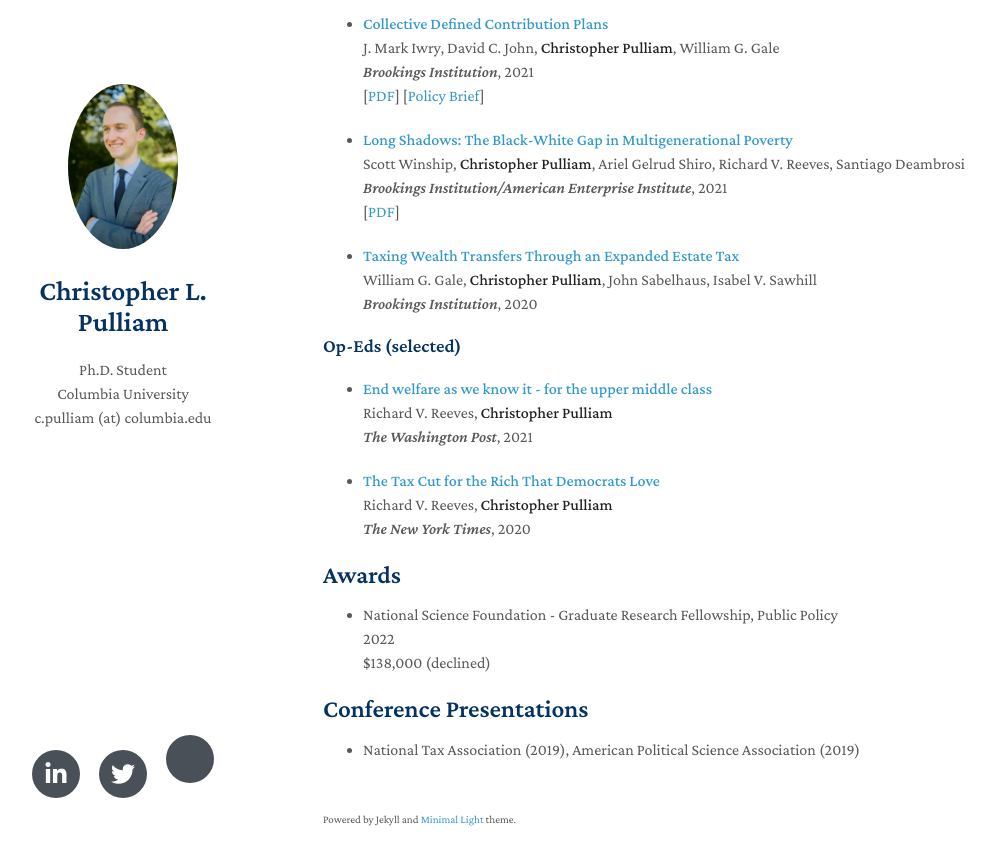
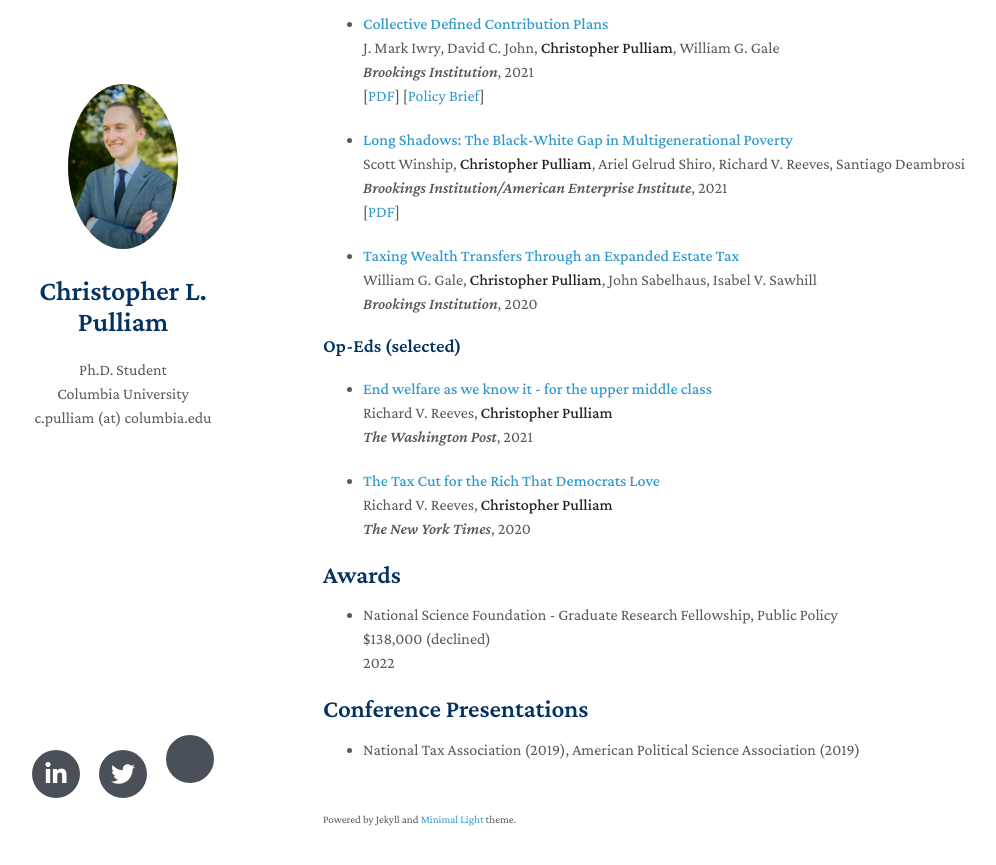
Before and after one commit to christopher-pulliam/oldsite, a Jekyll site: the page built from index.md, in a window 1280 px wide and 900 px high, scrolled down 1299 px. Shown: the top 865 px of the window, without its empty margins (147-1143 px from the left). Built offline with Jekyll 4.4.1, drawn with Linux system fonts in a browser that asks for light colours; nearby versions of some CDN libraries; a style sheet for code colours, icons or effects is not loaded.

Commit message:
Update index.md

```diff
--- a/index.md
+++ b/index.md
@@ -116,9 +116,9 @@ layout: homepage
 ## Awards
 - National Science Foundation - Graduate Research Fellowship, Public Policy
   <br>
+  $138,000 (declined)
+  <br>
   2022
-  <br>
-  $138,000 (declined)
 
 ## Conference Presentations
 - National Tax Association (2019), American Political Science Association (2019)
```
